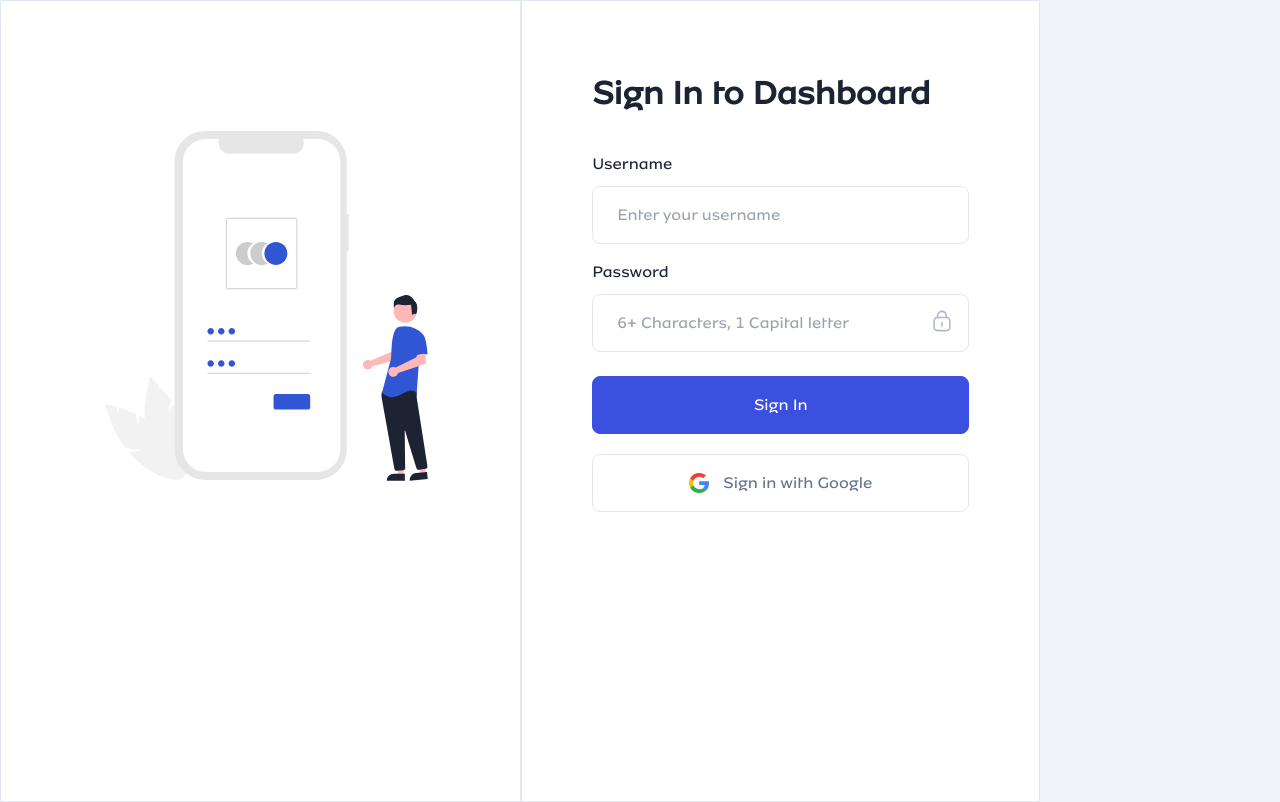
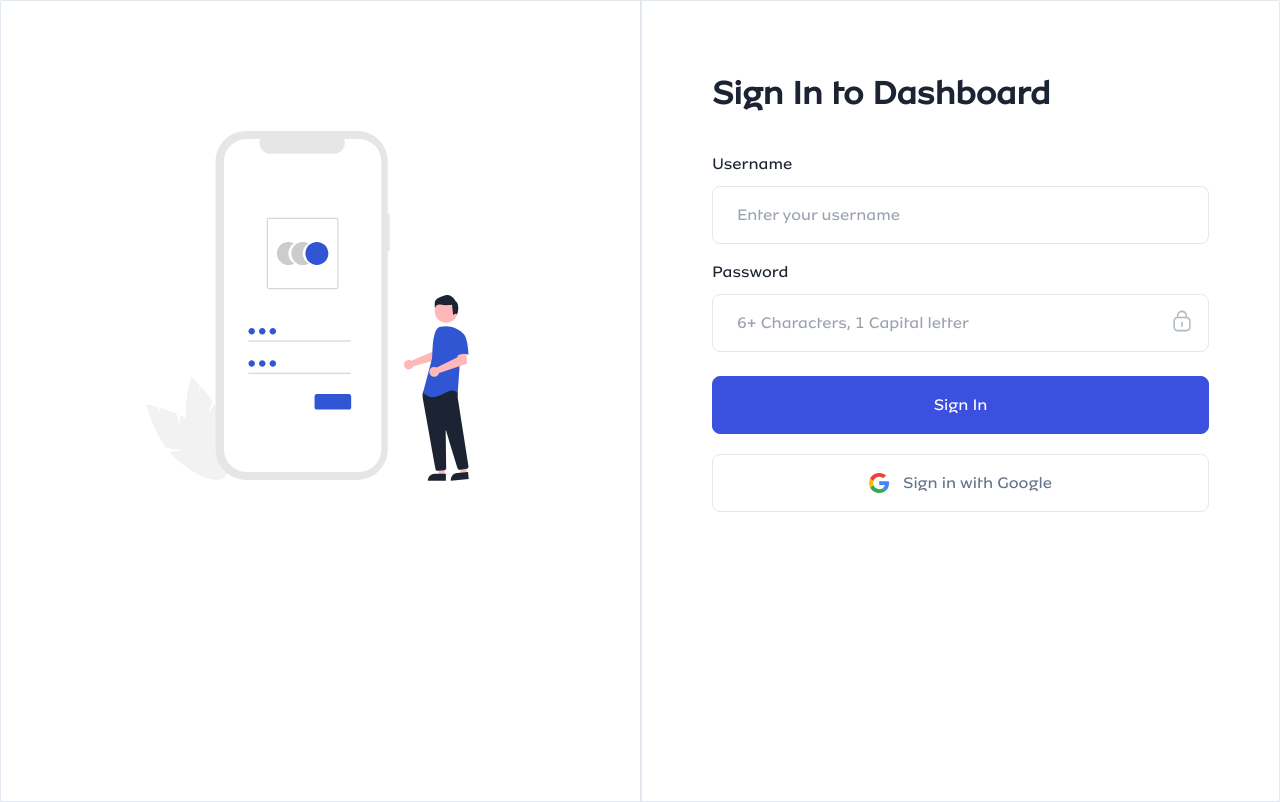
Before and after one commit to standoski1/ayronClient, a Next.js app: page /auth/signin in a window 1280 px wide. Built offline with nearby package versions, Linux system fonts and the light colour scheme; a web font is replaced by a local one.

Commit message:
production

```diff
--- a/app/layout.tsx
+++ b/app/layout.tsx
@@ -32,7 +32,7 @@ export default function RootLayout({
         <div className="dark:bg-boxdark-2 dark:text-bodydark">
             <Provider store={store}>
               <PersistGate loading={null} persistor={persistor}>
-                <div className="flex overflow-hidden">
+                <div className="">
                   {/* { (headPathName.includes(pathname)) ? null :
                   <Sidebar
                     sidebarOpen={sidebarOpen}
```
